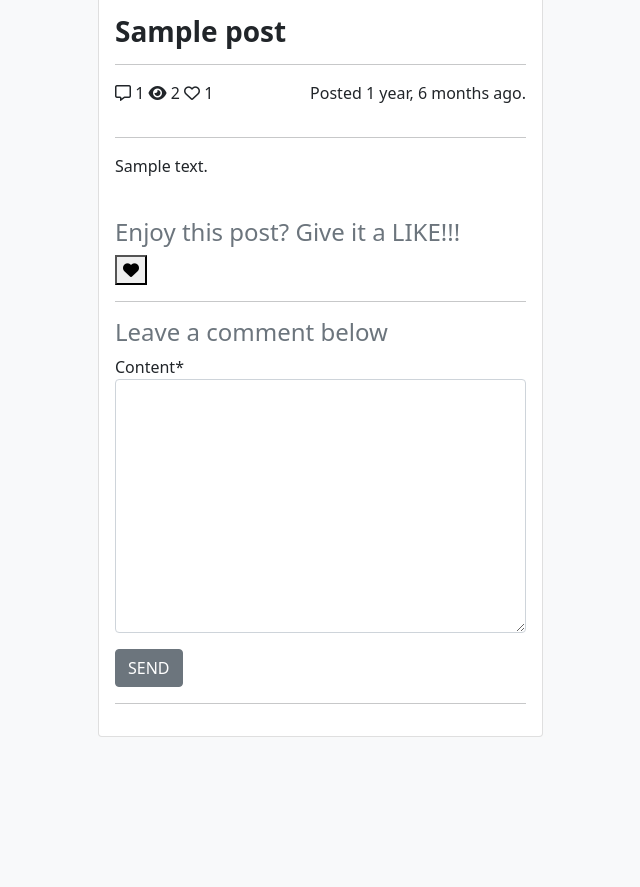
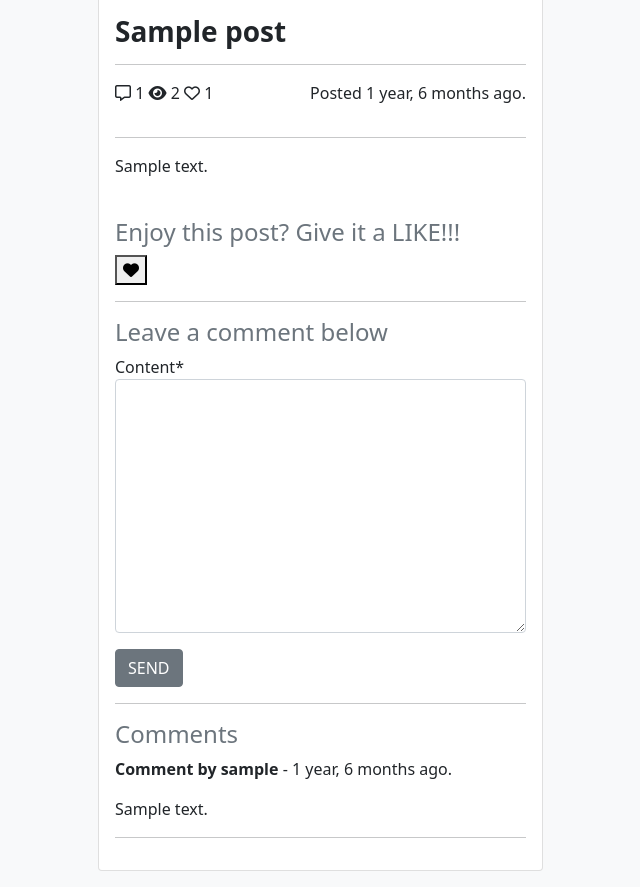
Before and after one commit to Ata-92/Django-Blog-App, a Django app: a page that uses src/post_app/templates/post_app/details.html in a window 1280 px wide. Shown: the part 525-1412 px from the top of the page, without its empty margins (234-874 px from the left). Before the commit the page ends 1262 px from the top, so only its background shows below. Run offline with Django 3.2, Linux system fonts and the light colour scheme; a user stored in the database is signed in; tables that the repository leaves empty hold one stand-in row (values such as "Sample post"); grey boxes marked "Sample" are stand-in pictures; some libraries are stand-ins or nearby versions.

Commit message:
Add comments to detail page

```diff
--- a/src/post_app/templates/post_app/details.html
+++ b/src/post_app/templates/post_app/details.html
@@ -53,7 +53,34 @@
           </form>
           <hr>
 
+          <p class="text-secondary h4">Comments</p>
+          {% if comment_list %}
+            {% for comment in comment_list %}
+              <p><span class="fw-bold">Comment by {{user}}</span> - <span>{{comment.time_stamp | naturaltime}}.</span></p>
+              {{comment.content}}
+              <hr>
+            {% endfor %}
+          {% else %}
+            <hr>
+          {% endif %}
+
+          {% comment %} <a href={% url 'update' post.slug %} class="btn btn-info">Edit</a> {% endcomment %}
+          {#<a href={% url 'delete' post.slug %} class="btn btn-danger">Delete</a>#}
         </div>
       </div>
     </div>
 {% endblock content %}
+
+
+
+
+<div class="card">
+      <img src="..." class="card-img-top" alt="...">
+      <div class="card-body">
+        <h5 class="card-title">Card title</h5>
+        <p class="card-text">This is a wider card with supporting text below as a natural lead-in to additional content. This content is a little bit longer.</p>
+      </div>
+      <div class="card-footer">
+        <small class="text-muted">Last updated 3 mins ago</small>
+      </div>
+    </div>
```
